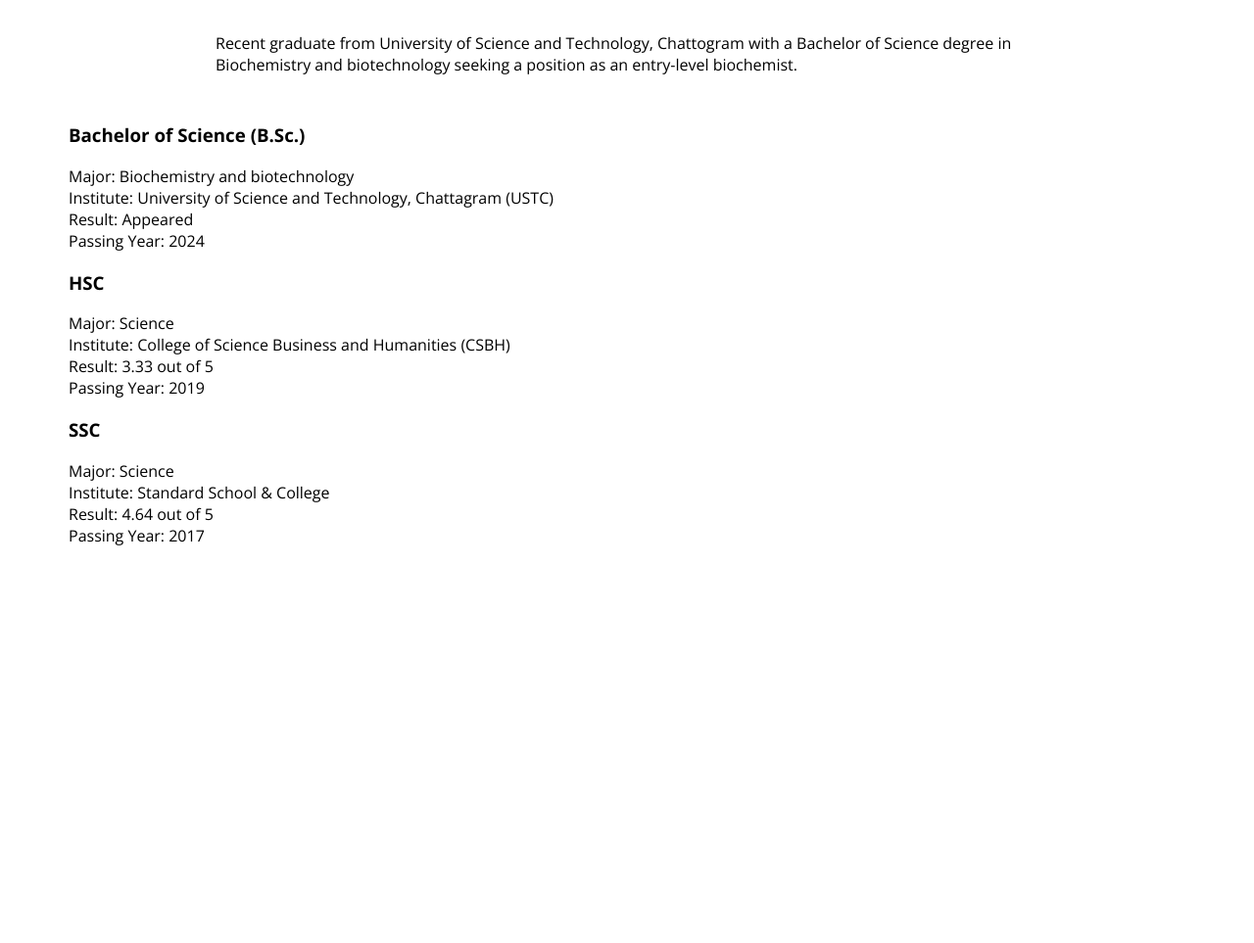
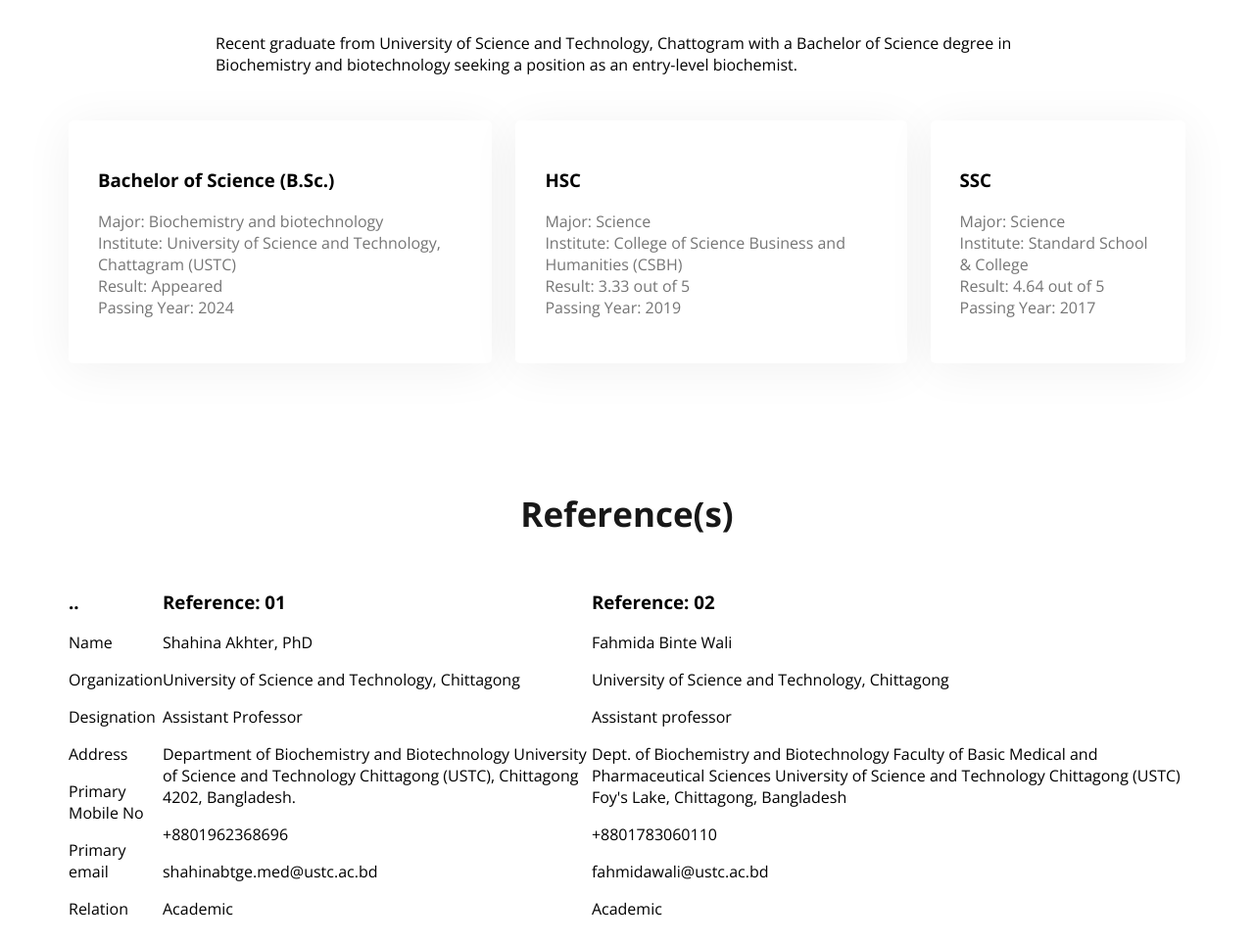
Before and after one commit to Samira-Bint-Taher/webdeveloper-portfolio, a plain HTML site: page index.html in a window 1280 px wide. Shown: the part 1639-2602 px from the top of the page at 98% size. Before the commit the page ends 2213 px from the top, so only its background shows below. Drawn offline with nearby package versions, Linux system fonts and the light colour scheme.

Commit message:
reference content added

```diff
--- a/index.html
+++ b/index.html
@@ -26,7 +26,11 @@
             <div class="banner-content">
                 <h3 class="banner-greeting">Hi, I am</h3>
                 <h1 class="banner-title">Sayeda Habiba Islam</h1>
-                <p class="banner-description">I am a dedicated, organized and methodical individual. I have good interpersonal skills, am an excellent team worker and am keen and very willing to learn and develop new skills. I am reliable and dependable and often seek new responsibilities within a wide range of employment areas. I have an active and dynamic approach to work and getting things done. I am determined and decisive. I identify and develop opportunities.</p>
+                <p class="banner-description">I am a dedicated, organized and methodical individual. I have good
+                    interpersonal skills, am an excellent team worker and am keen and very willing to learn and develop
+                    new skills. I am reliable and dependable and often seek new responsibilities within a wide range of
+                    employment areas. I have an active and dynamic approach to work and getting things done. I am
+                    determined and decisive. I identify and develop opportunities.</p>
                 <button class="btn-primary">Download CV</button>
                 <button class="btn-primary">Contact</button>
             </div>
@@ -60,28 +64,88 @@
                 </div>
             </div>
         </section>
-        <!-- what i do section -->
+        <!-- academic qualification section -->
         <section>
             <h3 class="section-title">Academic Qualification</h3>
-            <p id="what-i-do-description" class="section-description">Recent graduate from University of Science and
+            <p id="qualify-description" class="section-description">Recent graduate from University of Science and
                 Technology, Chattogram with a Bachelor of Science degree in Biochemistry and biotechnology seeking a
                 position as an entry-level biochemist. </p>
             <div class="skills-container">
                 <div class="skill">
                     <h3 class="skill-title">Bachelor of Science (B.Sc.)</h3>
-                        <p class="skill-description">Major: Biochemistry and biotechnology<br>Institute: University of Science and Technology, Chattagram (USTC)<br>Result: Appeared<br>Passing Year: 2024</p>
+                    <p class="skill-description">Major: Biochemistry and biotechnology<br>Institute: University of
+                        Science and Technology, Chattagram (USTC)<br>Result: Appeared<br>Passing Year: 2024</p>
                 </div>
                 <div class="skill">
                     <h3 class="skill-title">HSC</h3>
-                        <p class="skill-description">Major:  Science<br>Institute: College of Science Business and Humanities (CSBH)<br>Result:  3.33 out of 5<br>Passing Year: 2019</p>
+                    <p class="skill-description">Major: Science<br>Institute: College of Science Business and Humanities
+                        (CSBH)<br>Result: 3.33 out of 5<br>Passing Year: 2019</p>
                 </div>
                 <div class="skill">
                     <h3 class="skill-title">SSC</h3>
-                        <p class="skill-description">Major:  Science<br>Institute: Standard School & College<br>Result: 4.64 out of 5<br>Passing Year: 2017</p>
+                    <p class="skill-description">Major: Science<br>Institute: Standard School & College<br>Result: 4.64
+                        out of 5<br>Passing Year: 2017</p>
                 </div>
             </div>
             </div>
         </section>
+        <!-- Reference section -->
+        <section>
+            <h3 class="section-title">Reference(s)</h3>
+            <div class="ref-container">
+                <div class="ref-column">
+                    <h3 class="ref-column-title">..</h3>
+                    <div class="ref-item">
+                        <p class="ref-item-title">Name</p>
+                    </div>
+                    <div class="ref-item">
+                        <p class="ref-item-title">Organization</p>
+                    </div>
+                    <div class="ref-item">
+                        <p class="ref-item-title">Designation</p>
+                    </div>
+                    <div class="ref-item">
+                        <p class="ref-item-title">Address</p>
+                    </div>
+                    <div class="ref-item">
+                        <p class="ref-item-title">Primary Mobile No</p>
+                    </div>
+                    <div class="ref-item">
+                        <p class="ref-item-title">Primary email</p>
+                    </div>
+                    <div class="ref-item">
+                        <p class="ref-item-title">Relation</p>
+                    </div>
+                </div>
+                <div class="ref-column">
+                    <h3 class="ref-column-title">Reference: 01</h3>
+                    <p class="ref-item-title">Shahina Akhter, PhD</p>
+                    <p class="ref-item-title">University of Science and Technology, Chittagong</p>
+                    <p class="ref-item-title">Assistant Professor</p>
+                    <p class="ref-item-title">Department of Biochemistry and
+                        Biotechnology University of Science and
+                        Technology Chittagong (USTC), Chittagong
+                        4202, Bangladesh. </p>
+                    <p class="ref-item-title">+8801962368696</p>
+                    <p class="ref-item-title"> shahinabtge.med@ustc.ac.bd</p>
+                    <p class="ref-item-title"> Academic</p>
+                </div>
+
+            <div class="ref-column">
+                <h3 class="ref-column-title">Reference: 02</h3>
+            <p class="ref-item-title">Fahmida Binte Wali</p>
+            <p class="ref-item-title">University of Science and Technology, Chittagong</p>
+            <p class="ref-item-title">Assistant professor</p>
+            <p class="ref-item-title">Dept. of Biochemistry and Biotechnology Faculty
+                of Basic Medical and Pharmaceutical Sciences
+                University of Science and Technology Chittagong
+                (USTC) Foy's Lake, Chittagong, Bangladesh</p>
+            <p class="ref-item-title">+8801783060110 </p>
+            <p class="ref-item-title">fahmidawali@ustc.ac.bd </p>
+            <p class="ref-item-title">Academic</p>
+            </div>
+        </section>
+
     </main>
     <footer></footer>
 </body>
--- a/styles/portfolio.css
+++ b/styles/portfolio.css
@@ -110,6 +110,9 @@ main{
     max-width: 1140px;
     margin: 0 auto;
 }
+main section{
+    margin-top:130px;
+}
 
 /* about section styles */
 .about {
@@ -121,7 +124,7 @@ main{
 .about-info-container{
     display: flex;
     justify-content: space-around;
-
+    gap:15px;
 }
 .about-info{
     color: #757575;
@@ -129,13 +132,44 @@ main{
     font-family: Open Sans;
     font-size: 20px;
     font-weight: 400;
+    padding: 0px;
+    border-radius: 5px;
+    background: #FFF8F3;
+    box-shadow: 0px 6px 50px 0px rgba(0, 0, 0, 0.06);
 }
 .info-description{
     color: #474747;
 font-family: Open Sans;
 font-size: 18px;
 font-weight: 700;
+font-style: bold;
 }
-#what-i-do-description{
+/* qualification related styles */
+.skills-container{
+    display: flex;
+    gap:24px;
+}
+#qualify-description{
     padding:30px 150px;
 }
+.skill{
+    padding: 30px;
+    border-radius: 5px;
+background: #FFF;
+box-shadow: 0px 6px 50px 0px rgba(0, 0, 0, 0.06);
+}
+.skill-description{
+   color: #757575;
+}
+
+/* ref section styles */
+.ref-container{
+    display: flex;
+    justify-content: space-between;
+}
+ref-column-title{
+    color: #474747;
+font-family: Open Sans;
+font-size: 30px;
+font-weight: 700;
+}
```
Lines whose indentation alone changed are shown as unchanged.
